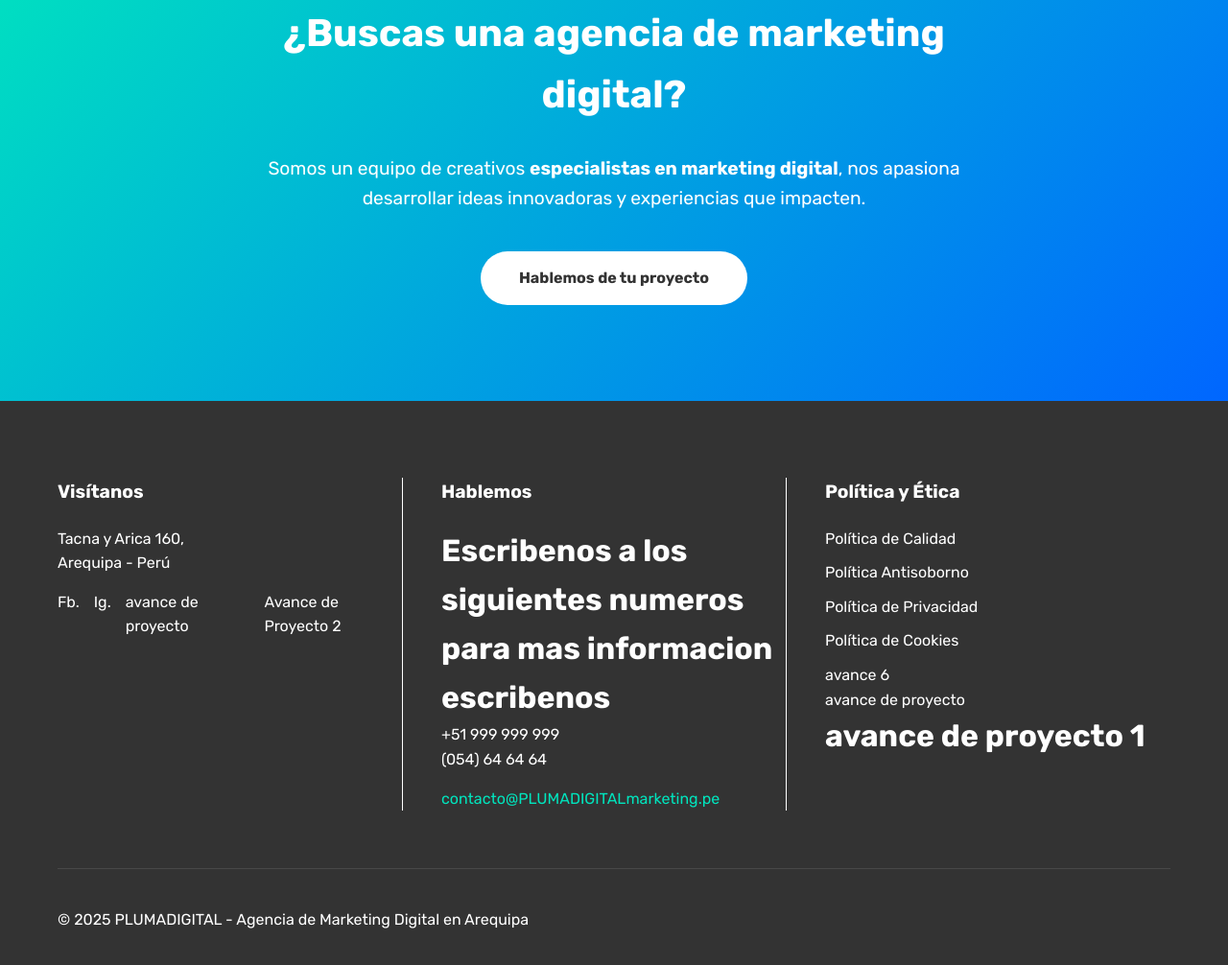
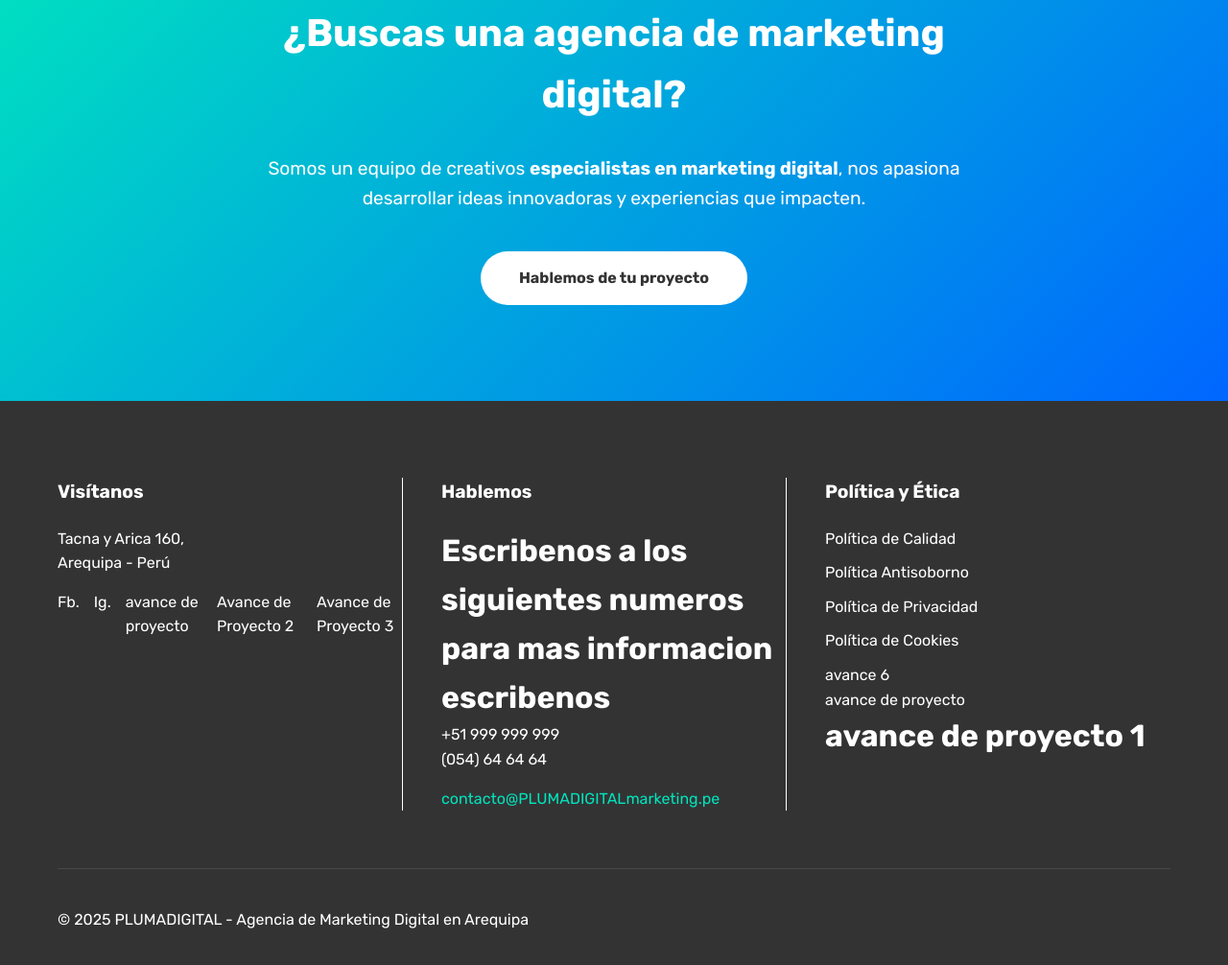
Before and after one commit to f1nol/Proyecto-Marketing-Digital, a plain HTML site: page avance de proyecto/public_html/index.html in a window 1280 px wide. Shown: the part 2809-3815 px from the top of the page at 96% size. Drawn offline with Linux system fonts and the light colour scheme; a script that the page names is missing.

Commit message:
Update index.html

```diff
--- a/avance de proyecto/public_html/index.html
+++ b/avance de proyecto/public_html/index.html
@@ -233,6 +233,7 @@
                             <a href="#">Ig.</a>
                             <p>avance de proyecto</p>
                             <p>Avance de Proyecto 2</p>
+                            <p>Avance de Proyecto 3</p>
                         </div>
                     </div>
                     <div class="col-footer contacto-pie">
```
